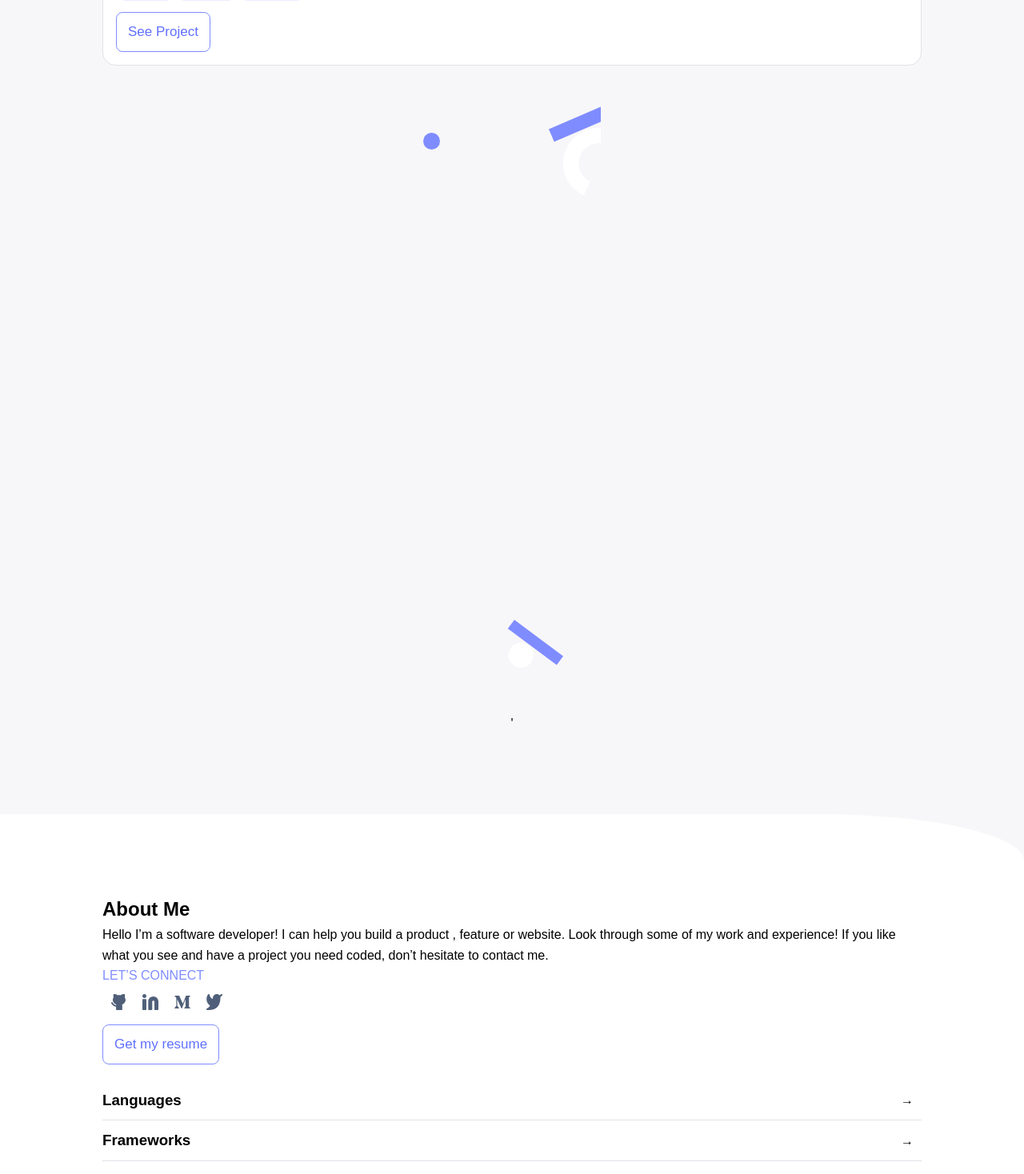
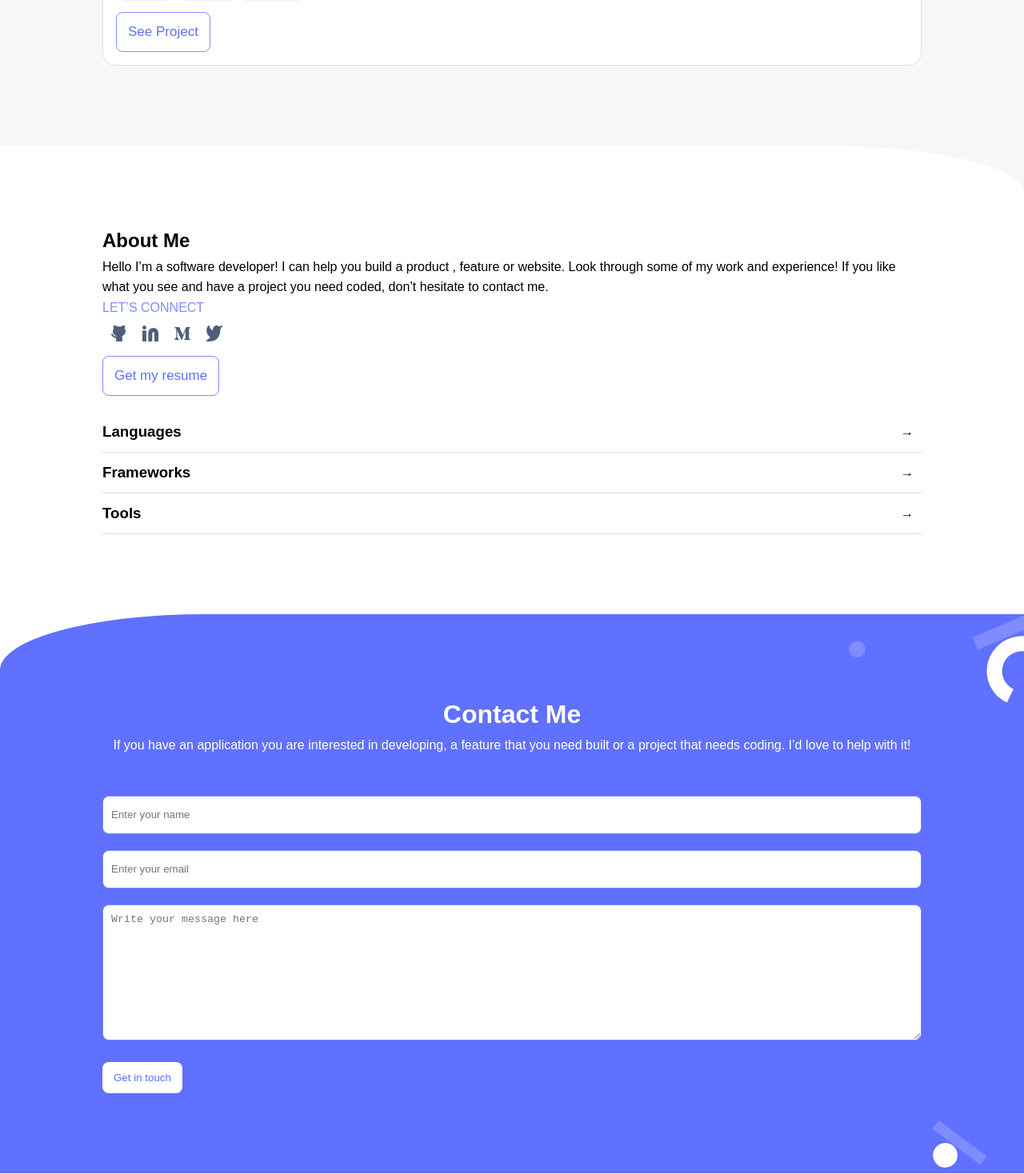
Before and after one commit to peter-akhigbe/portfolio, a React (Vite) app: page / in a window 1280 px wide. Shown: the part 5340-6808 px from the top of the page at 80% size. Built offline with nearby package versions, Linux system fonts and the light colour scheme.

Commit message:
Experiment: Add background size

```diff
--- a/src/components/contactMe.tsx
+++ b/src/components/contactMe.tsx
@@ -17,11 +17,13 @@ const StyledForm = styled.form`
 
   input {
     width: 100%;
+    height: 48px;
   }
 
   textarea {
     width: 100%;
     min-height: 100px;
+    height: 170px;
   }
 
   button {
@@ -131,7 +133,8 @@ const StyledDiv = styled.div`
   background-image: url(${background});
   background-repeat: no-repeat;
   background-position: right center;
-  height: 779px;
+  background-size: contain;
+  /* height: 779px; */
 
   .containerOne {
     h1,
@@ -154,6 +157,9 @@ const ContactMe = () => {
       </div>
 
       <ContactForm />
+      {/* the experiment below works */}
+      {/* which means the import is fine */}
+      {/* <img className="experiment" src={background} /> */}
     </StyledDiv>
   );
 };
--- a/src/components/projects.tsx
+++ b/src/components/projects.tsx
@@ -1,7 +1,6 @@
 import styled from 'styled-components';
 import projectsData from '../projectsData';
 import ProjectCard from './projectCard';
-import background from '../assets/contact-form-shapes-mobile.svg';
 
 const StyledDiv = styled.div`
   display: flex;
@@ -29,7 +28,6 @@ const Projects = () => {
           />
         );
       })}
-      <img src={background} />'
     </StyledDiv>
   );
 };
```
